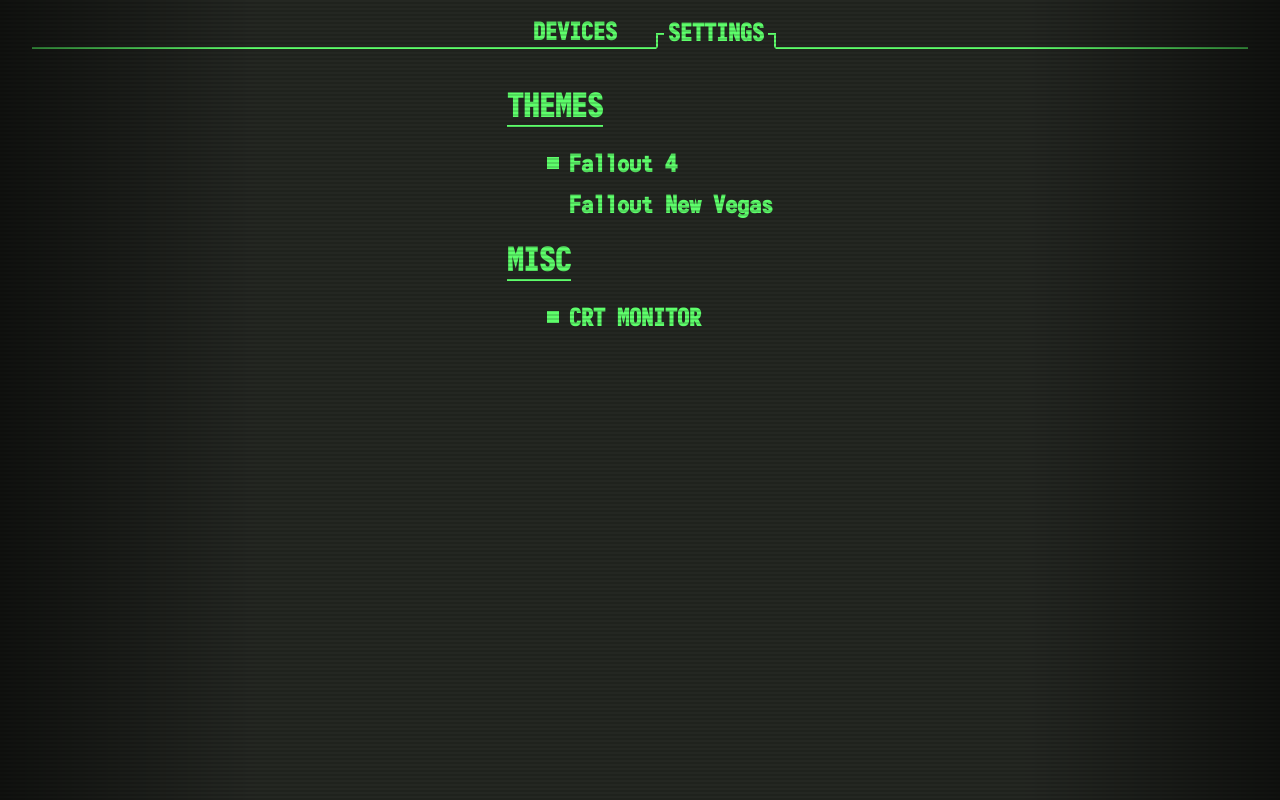
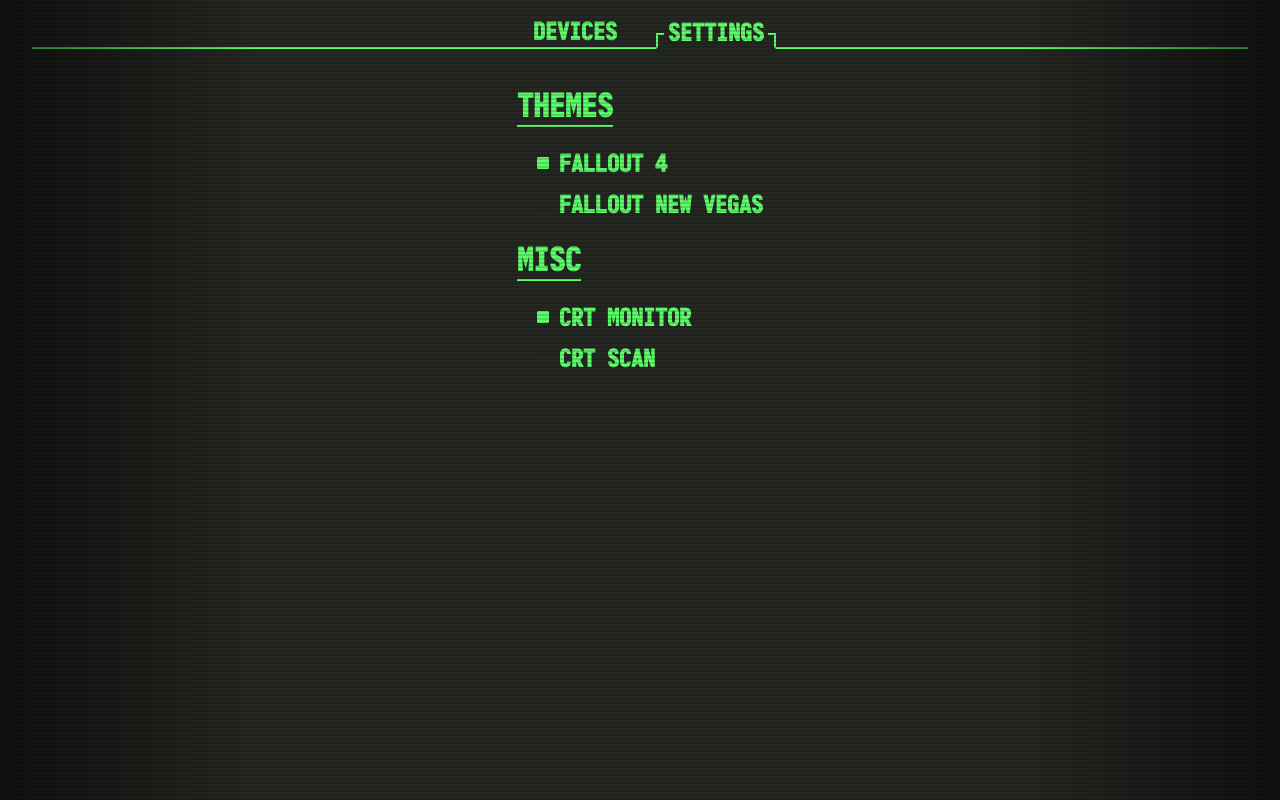
Before and after one commit to cL4ssiK/smarthome, a React (Create React App) app in the folder webserver/frontend/: page / in a window 1280 px wide. Both pictures are taken after a click on the item "SETTINGS". Built offline with nearby package versions, Linux system fonts and the light colour scheme; no server answers.

Commit message:
added crt monitor type scan line as optional theme

```diff
--- a/webserver/frontend/src/App.css
+++ b/webserver/frontend/src/App.css
@@ -38,3 +38,33 @@ h1 {
   50% { opacity: 1; }
   100% { opacity: 0.98; }
 }
+
+.scanline {
+  position: fixed; /* Stays in place even if you scroll */
+  left: 0;
+  top: 0;
+  width: 100vw; /* Full screen width */
+  height: 10px; /* thickness of the beam */
+  z-index: 9998;
+
+  background: linear-gradient(
+    var(--scanbar-bg) 0%,
+    var(--scanbar-shadow) 50%,
+    var(--scanbar-bg) 100%
+  ); /* core */
+  box-shadow: 0 0 15px var(--scanbar-shadow),
+              0 0 30px var(--scanbar-shadow-spread); /* Spreading glow */
+
+  pointer-events: none;
+
+  animation: scan 12s linear infinite;
+}
+
+@keyframes scan {
+  0% { transform: translateY(-20vh); }
+  25% { transform: translateY(120vh); }
+
+  /* wait at the bottom for some time */
+  25.1% { transform: translateY(120vh); }
+  100% { transform: translateY(120vh); }
+}
--- a/webserver/frontend/src/App.jsx
+++ b/webserver/frontend/src/App.jsx
@@ -19,6 +19,7 @@ function App() {
           <Header setView={setView}/>
           {views[view]}
           <div className={themeContext.retro ? "scanlines" : ""}></div>
+          <div className={themeContext.scan ? "scanline" : ""}></div>
         </div>
       </DeviceProvider>
     </WebSocketProvider>
--- a/webserver/frontend/src/context/ThemeContext.jsx
+++ b/webserver/frontend/src/context/ThemeContext.jsx
@@ -10,10 +10,11 @@ export function ThemeProvider({ children }) {
     ];
 
     const localRetro = localStorage.getItem('data-retro');
+    const localScan = localStorage.getItem('data-scan');
 
     const [theme, setTheme] = useState(JSON.parse(localStorage.getItem('data-theme')) || themes[0]);
     const [retro, setRetro] = useState(localRetro !== null ? JSON.parse(localRetro) : true);
-
+    const [scan, setScan] = useState(localScan !== null ? JSON.parse(localScan) : false);
 
     const toggleTheme = (num) => {
         const newtheme = themes[num];
@@ -24,6 +25,11 @@ export function ThemeProvider({ children }) {
     const toggleRetro = (state) => {
         setRetro(state);
         localStorage.setItem('data-retro', state);
+    };
+
+    const toggleScan = (state) => {
+        setScan(state);
+        localStorage.setItem('data-scan', state);
     };
 
     const getThemes = () => {
@@ -37,7 +43,7 @@ export function ThemeProvider({ children }) {
     }, [theme]);
 
     return (
-        <ThemeContext.Provider value={{ theme, toggleTheme, retro, toggleRetro, getThemes }}>
+        <ThemeContext.Provider value={{ theme, toggleTheme, retro, toggleRetro, getThemes, scan, toggleScan }}>
             {children}
         </ThemeContext.Provider>
     );
--- a/webserver/frontend/src/modules/Header.module.css
+++ b/webserver/frontend/src/modules/Header.module.css
@@ -14,6 +14,7 @@
     font-size: x-large;
     font-weight: bold;
     cursor: pointer;
+    text-transform: uppercase;
 
     padding: 0 10px 0 10px;
     margin: 0 1em 0 1em;
--- a/webserver/frontend/src/modules/Settings.jsx
+++ b/webserver/frontend/src/modules/Settings.jsx
@@ -24,6 +24,10 @@ function Settings() {
                         <span className={`${styles.dot} ${themecontext.retro ? styles.active : ""}`}></span>
                         CRT MONITOR
                     </li>
+                    <li key={124} onClick={() => themecontext.toggleScan(!themecontext.scan)}>
+                        <span className={`${styles.dot} ${themecontext.scan ? styles.active : ""}`}></span>
+                        CRT SCAN
+                    </li>
                 </ul>
             </div>
         </div>
--- a/webserver/frontend/src/modules/Settings.module.css
+++ b/webserver/frontend/src/modules/Settings.module.css
@@ -20,6 +20,7 @@
     font-size: x-large;
     font-weight: bold;
     cursor: pointer;
+    text-transform: uppercase;
 
     margin: 12px 0 12px 0;
 
@@ -30,13 +31,14 @@
 
 .settings ul {
     margin: 0;
+    padding-left: 20px;
 }
 
 .dot {
     display: inline-block;
     width: 12px;
     height: 12px;
-    border-radius: 0%;
+    border-radius: 10%;
     background-color: var(--bg-primary);
 }
 
--- a/webserver/frontend/src/variables.css
+++ b/webserver/frontend/src/variables.css
@@ -2,10 +2,16 @@
   /* Default light values */
   --bg-primary: #242722;
   --features: #5efe6b;
+  --scanbar-bg: #5efe6b66;
+  --scanbar-shadow: #5efe6b99;
+  --scanbar-shadow-spread: #5efe6b4d;
 }
 
 [data-theme='falloutnewvegas'] {
   /* Dark overrides */
   --bg-primary: #4f4530;
   --features: #ebb556;
+  --scanbar-bg: #ebb55666;
+  --scanbar-shadow: #ebb55699;
+  --scanbar-shadow-spread: #ebb5564d;
 }
```
